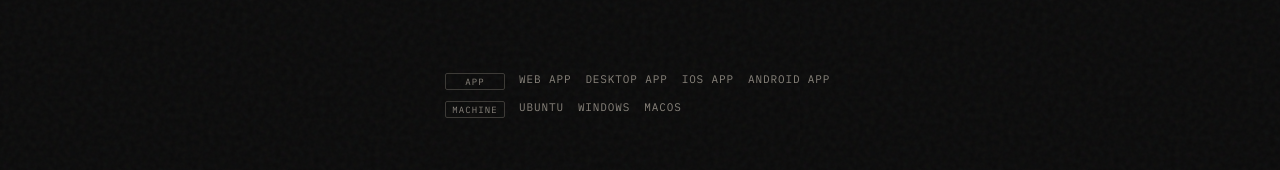
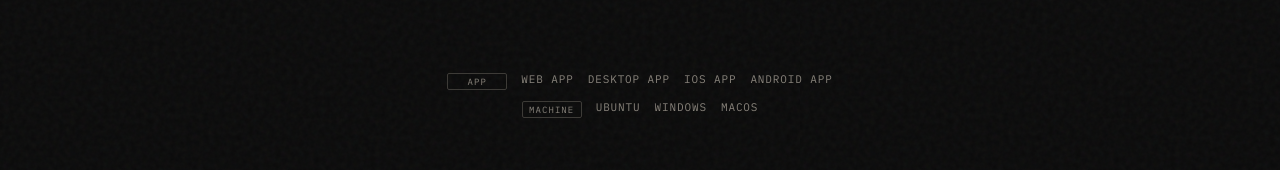
Before and after one commit to mattbergland/lever, a Next.js app: page / in a window 1280 px wide. Shown: the part 562-732 px from the top of the page. Built offline with nearby package versions, Linux system fonts and the light colour scheme; no server answers.

Commit message:
Keep target rows centered
Co-Authored-By: hello@mattberg.land <hello@mattberg.land>

```diff
--- a/app/page.module.css
+++ b/app/page.module.css
@@ -260,17 +260,15 @@
   justify-content: center;
   gap: 6px;
   height: 56px;
-  width: min(100%, 390px);
 }
 
 .targetRow {
   display: flex;
   align-items: center;
-  justify-content: flex-start;
+  justify-content: center;
   flex-wrap: wrap;
   gap: 14px;
   min-height: 22px;
-  width: 100%;
 }
 
 .targetLabel {
```
